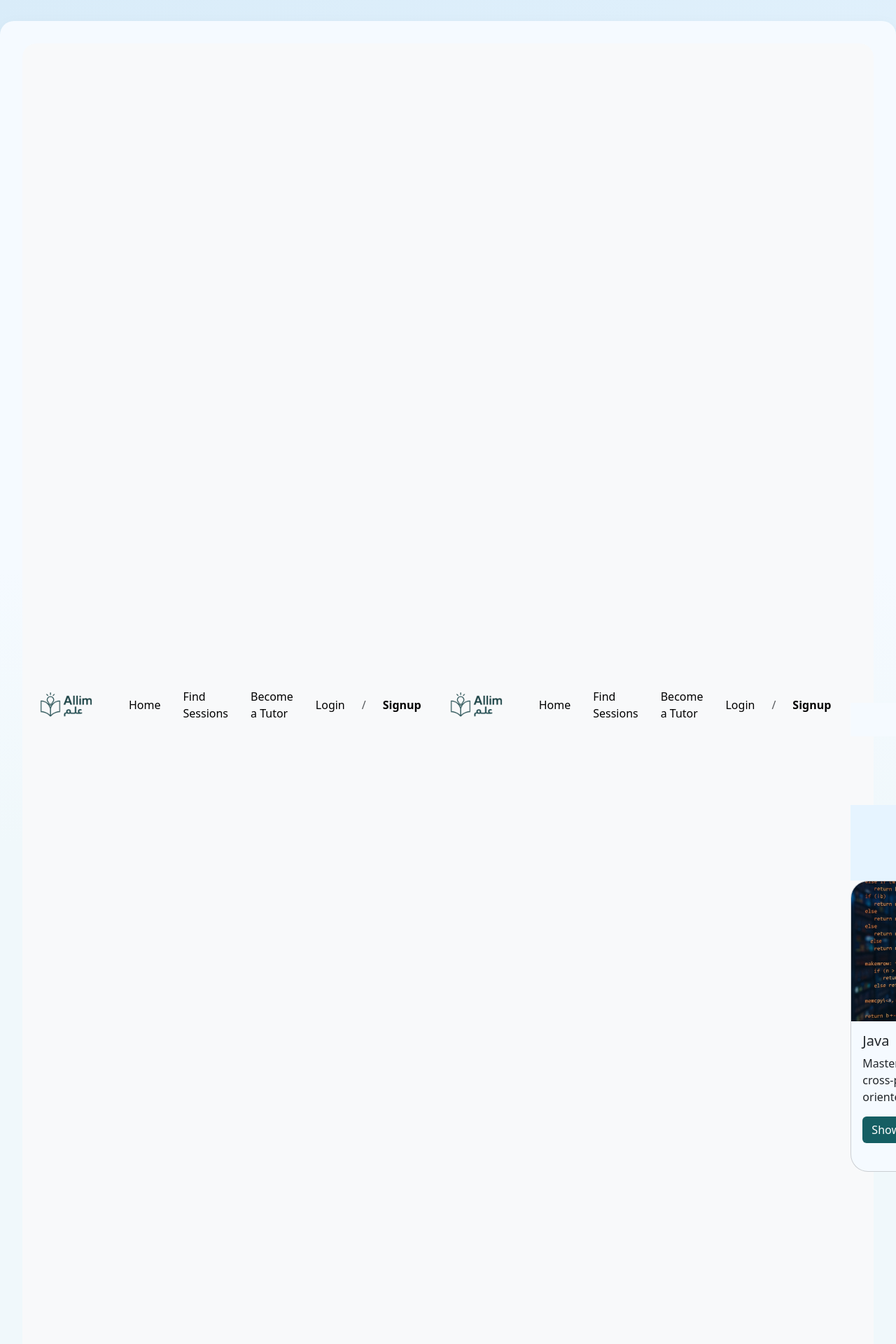
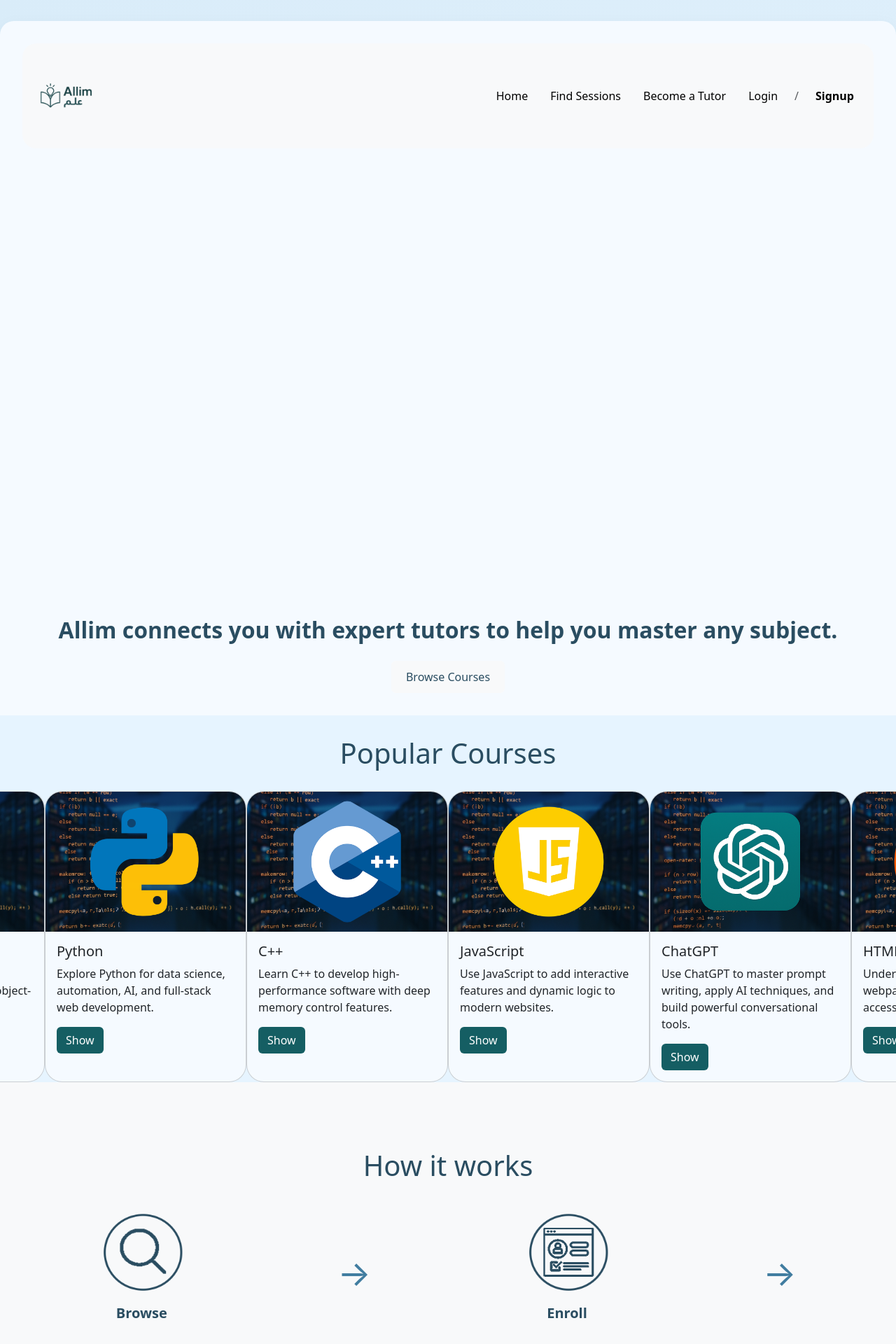
Before and after one commit to AbdallahFrehat99/Allim, a Django app: page / in a window 1280 px wide. Shown: the top 1920 px of the page at 70% size. Run offline with Django 5.2, Linux system fonts and the light colour scheme; some libraries are stand-ins or nearby versions.

Commit message:
updating model

```diff
--- a/allim/allimApp/static/allimApp/css/index.css
+++ b/allim/allimApp/static/allimApp/css/index.css
@@ -5,8 +5,8 @@ body {
 
 .custom-rounded-container {
     border-radius: 20px;
-    background: linear-gradient(to bottom, #f5faff 40%, #f0f8fb 60%);
-    /* background: linear-gradient(to bottom, #f5faff 40%, #e6f4ff 60%); */
+    /* background: linear-gradient(to bottom, #f5faff 40%, #f0f8fb 60%); */
+    background: linear-gradient(to bottom, #f5faff 40%, #e6f4ff 60%);
     padding: 2rem;
     box-shadow: 0 8px 24px rgba(0, 0, 0, 0.05);
     margin: 30px auto;
@@ -28,6 +28,7 @@ body {
     padding: 20px 0;
     border-radius: 20px;
 }
+
 .logo-img {
     height: 100px;
     width: auto;
@@ -138,8 +139,7 @@ body {
     align-items: center;
     width: 100%;
     overflow: hidden;
-    z-index: 1;
-    /* base level */
+    z-index: 1; /* base level */
 }
 .slidier-crads-h{
   background-color: #e6f4ff;
@@ -151,9 +151,6 @@ body {
     width: 100%;
     position: relative; /* important */
     background-color: #e6f4ff;
-    position: relative;
-    /* important */
-    background-color: #f8f9fa;
     z-index: 2;
 }
 
@@ -211,9 +208,10 @@ body {
 }
 
 .custom-card.highlight {
-    transform: scale(1.15);
-    box-shadow: 0 15px 25px rgba(0, 0, 0, 0.2);
-    z-index: 3;
+  transform: scale(1.05);
+  transition: transform 0.3s ease;
+  box-shadow: 0 0 12px rgba(0, 0, 0, 0.3);
+  z-index: 10;
 }
 
 .custom-card.highlight img {
@@ -259,7 +257,7 @@ body {
     scrollbar-width: none;
 }
 
-.header-cards {
+.header-cards{
     position: relative;
     justify-content: center;
     align-items: center;
@@ -290,12 +288,12 @@ body {
     padding: 0 20px;
 }
 
-.howheader {
+.howheader{
     align-items: center;
     justify-content: center;
     text-align: center;
     margin-top: 40px;
-    color: #2a4d61;
+    color:#2a4d61;
 }
 
 .how-it-steps {
@@ -330,19 +328,12 @@ body {
     color: #417da0;
 }
 
-.bg-color {
+.bg-color{
     background-color: white;
 }
-
 .featured-tutors-section {
-
   padding: 70px 30px;
   text-align: center;
-
-    padding: 70px 30px;
-
-    text-align: center;
-
 }
 
 .featured-tutors-header h2 {
@@ -431,14 +422,10 @@ body {
 
   .featured-tutors-ending {
     color: #2a4d61;
-    font-size: 20px;
-    /* was 25px */
-    margin-top: 50px;
-    /* adjust spacing slightly if needed */
-    font-weight: 600;
-    /* still bold but slightly lighter */
-    text-align: center;
-    /* optional: ensures it stays centered */
+    font-size: 20px; /* was 25px */
+    margin-top: 50px; /* adjust spacing slightly if needed */
+    font-weight: 600; /* still bold but slightly lighter */
+    text-align: center; /* optional: ensures it stays centered */
   }
 
   .reviews-section {
@@ -449,7 +436,6 @@ body {
     border-radius: 20px;
     position: relative;
   }
-
   .reviews-wrapper {
     position: relative;
     left: 50%;
@@ -565,11 +551,6 @@ body {
     right: -10px;
   }
 
-.footer-wrapper {
-    background-color: #f8f9fa; /* same as bg-light */
-    width: 100%;
-  }
-
 
 /* Responsive */
 @media (max-width: 768px) {
@@ -600,7 +581,6 @@ body {
     .text-btn {
         align-self: center;
     }
-
     .review-card {
         min-width: 90%;
         max-width: 90%;
--- a/allim/allimApp/templates/index.html
+++ b/allim/allimApp/templates/index.html
@@ -13,7 +13,6 @@
 
   <body>
     <div class="container custom-rounded-container">
-
         <nav class="navbar navbar-expand-lg bg-body-tertiary custom-navbar">
             <div class="container-fluid">
                 <a class="navbar-brand me-4" href="#">
@@ -32,29 +31,8 @@
                         <li class="nav-item mx-2"><a class="nav-link fw-bold" href="register">Signup</a></li>
                     </ul>
                 </div>
-
-      <nav class="navbar navbar-expand-lg bg-body-tertiary custom-navbar sticky-top">
-        <div class="container-fluid">
-            <a class="navbar-brand me-4" href="#">
-                <img src="{% static 'allimApp/img/Logo.png' %}" alt="Logo" class="logo-img" />
-            </a>
-            <button class="navbar-toggler" type="button" data-bs-toggle="collapse" data-bs-target="#navbarText">
-                <span class="navbar-toggler-icon"></span>
-            </button>
-            <div class="collapse navbar-collapse" id="navbarText">
-                <ul class="navbar-nav ms-auto align-items-center">
-                    <li class="nav-item mx-2"><a class="nav-link" href="#">Home</a></li>
-                    <li class="nav-item mx-2"><a class="nav-link" href="#">Find Sessions</a></li>
-                    <li class="nav-item mx-2"><a class="nav-link" href="#">Become a Tutor</a></li>
-                    <li class="nav-item mx-2"><a class="nav-link" href="login">Login</a></li>
-                    <li class="nav-item mx-2"><span class="text-muted">/</span></li>
-                    <li class="nav-item mx-2"><a class="nav-link fw-bold" href="register">Signup</a></li>
-                </ul>
-
             </div>
-        </div>
-    </nav>
-
+        </nav>
 
         <div class="student-txt flex-column flex-lg-row">
           <!-- <img src="{% static 'allimApp/img/homepagegirl.png' %}" class="img-fluid student-img" alt="Student" /> -->
@@ -346,41 +324,6 @@
             <button class="btn btn-light shadow-btn" type="button">Browse Sessions</button>
             <div class="fade-shadow"></div>
           </div>
-          <footer class="footer-wrapper mt-5 pt-4 pb-3">
-            <div class="container">
-              <div class="row">
-
-                <div class="col-md-4 mb-3">
-                  <img src="{% static 'allimApp/img/Logo.png' %}" alt="Allim Logo" class="mb-2" style="max-width: 120px;" />
-                  <p class="text-muted small">Allim connects learners with expert tutors across the globe.</p>
-                </div>
-
-                <div class="col-md-4 mb-3">
-                  <h5 class="fw-bold">Quick Links</h5>
-                  <ul class="list-unstyled">
-                    <li><a href="#" class="text-decoration-none text-muted">Home</a></li>
-                    <li><a href="#" class="text-decoration-none text-muted">Find Sessions</a></li>
-                    <li><a href="#" class="text-decoration-none text-muted">Become a Tutor</a></li>
-                    <li><a href="login" class="text-decoration-none text-muted">Login</a></li>
-                    <li><a href="register" class="text-decoration-none text-muted">Signup</a></li>
-                  </ul>
-                </div>
-
-                <div class="col-md-4 mb-3">
-                  <h5 class="fw-bold">Contact Us</h5>
-                  <p class="text-muted small mb-1">Email: support@allim.com</p>
-                  <p class="text-muted small mb-1">Phone: +970 123 456 789</p>
-                  <p class="text-muted small">Address: Ramallah, Palestine</p>
-                </div>
-              </div>
-
-              <hr />
-
-              <div class="text-center text-muted small">
-                © 2025 Allim. All rights reserved.
-              </div>
-            </div>
-          </footer>
 
       </div>
 
@@ -396,17 +339,11 @@
 </div>
 </div>
 
-
 <script src="https://cdn.jsdelivr.net/npm/bootstrap@5.3.5/dist/js/bootstrap.bundle.min.js"></script>
 <script type="module" src="https://unpkg.com/@google/model-viewer/dist/model-viewer.min.js"></script>
 <!-- <script src="{% static 'allimApp/js/index.js' %}"></script> -->
 <script src="{% static 'allimApp/js/3dmodel.js' %}"></script>
 
-
-<script src="https://cdn.jsdelivr.net/npm/bootstrap@5.3.5/dist/js/bootstrap.bundle.min.js"></script>
-<script src="{% static 'allimApp/js/index.js' %}"></script>
-
-
 </body>
 
 </html>
```
Lines whose indentation alone changed are shown as unchanged.
